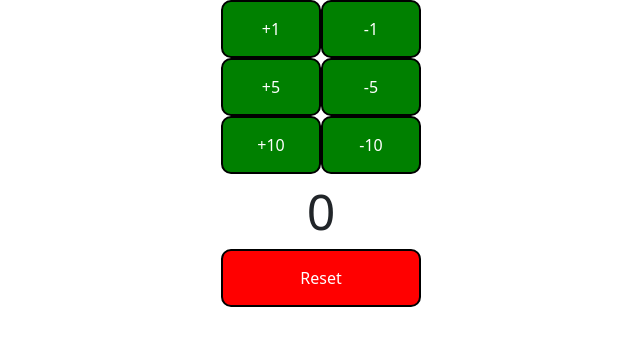
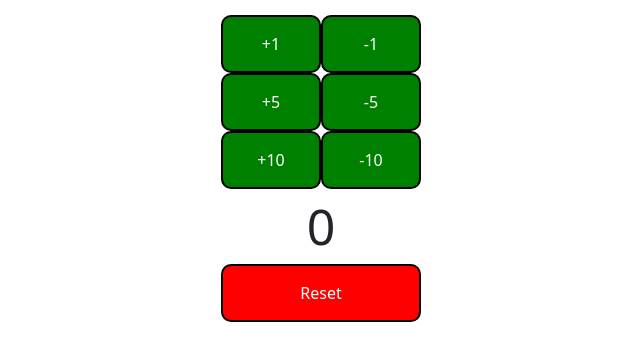
Before and after one commit to afiqaimanafr/todo-app, a React (Create React App) app: page / in a window 1280 px wide. Shown: the top 360 px of the page, without its empty margins (319-959 px from the left). Built offline with nearby package versions, Linux system fonts and the light colour scheme.

Commit message:
latest ui

```diff
--- a/src/components/counter/Counter.css
+++ b/src/components/counter/Counter.css
@@ -13,6 +13,10 @@ button {
   width: 200px;
 }
 
+body{
+    padding: 15px 30px;
+}
+
 /* .count{
     font-size: 50px;
     padding: 15px 30px;
```
